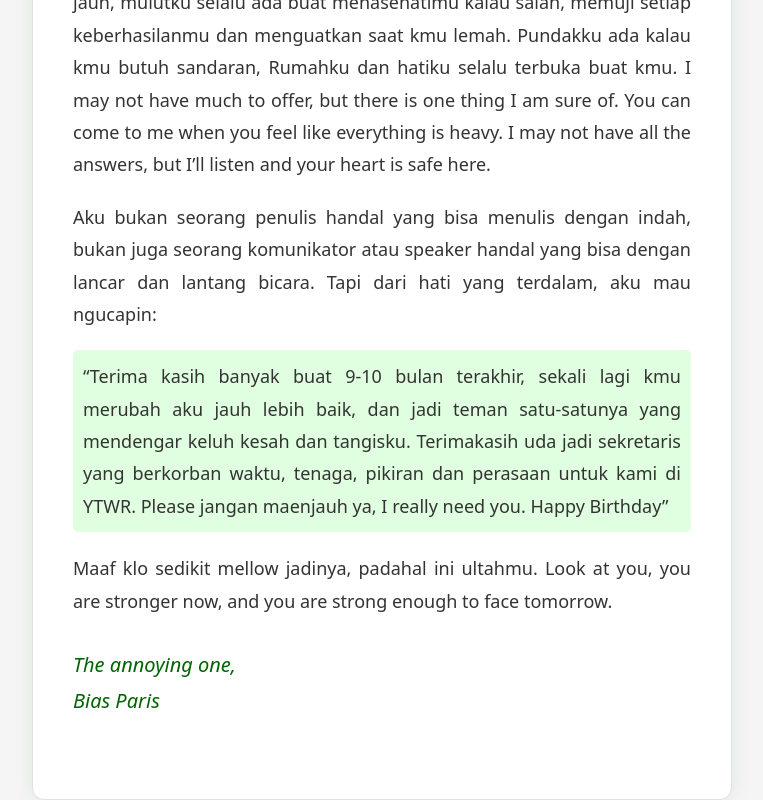
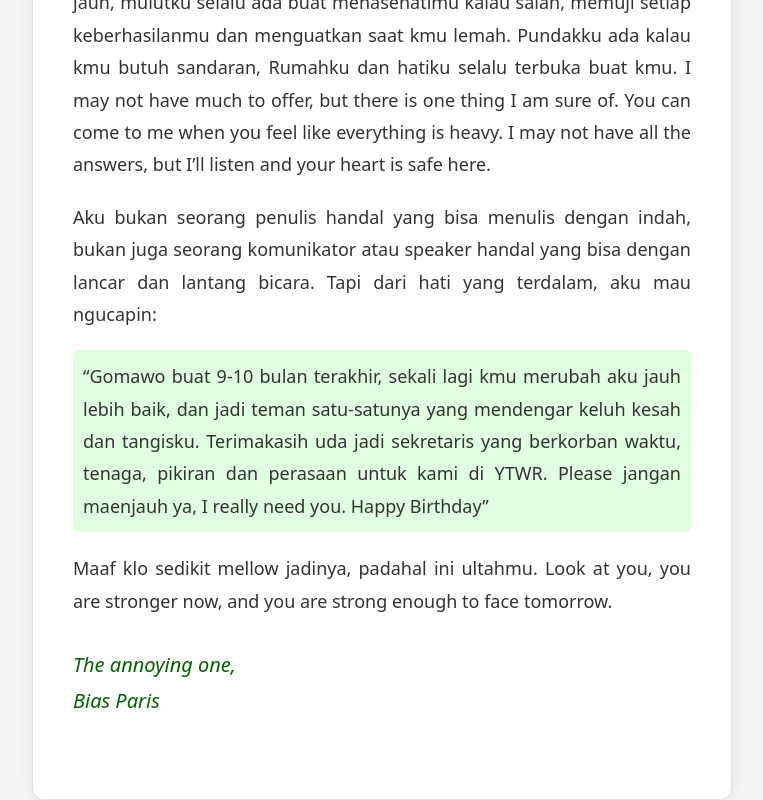
Before and after one commit to biasparis/specialday, a plain HTML site: page index.html in a window 1280 px wide. Shown: the part 1746-2546 px from the top of the page, without its empty margins (258-1021 px from the left). Drawn offline with nearby package versions, Linux system fonts and the light colour scheme.

Commit message:
Add files via upload

```diff
--- a/index.html
+++ b/index.html
@@ -220,7 +220,7 @@
             komunikator atau speaker handal yang bisa dengan lancar dan lantang bicara. Tapi dari hati yang terdalam,
             aku mau ngucapin:</p>
         <blockquote class="green-quote">
-            <q>Terima kasih banyak buat 9-10 bulan terakhir, sekali lagi kmu merubah aku jauh lebih baik, dan
+            <q>Gomawo buat 9-10 bulan terakhir, sekali lagi kmu merubah aku jauh lebih baik, dan
                 jadi teman satu-satunya yang mendengar keluh kesah dan tangisku. Terimakasih uda jadi sekretaris yang
                 berkorban waktu, tenaga, pikiran dan perasaan untuk kami di YTWR. Please jangan maenjauh ya, I really
                 need you. Happy Birthday</q>
```
